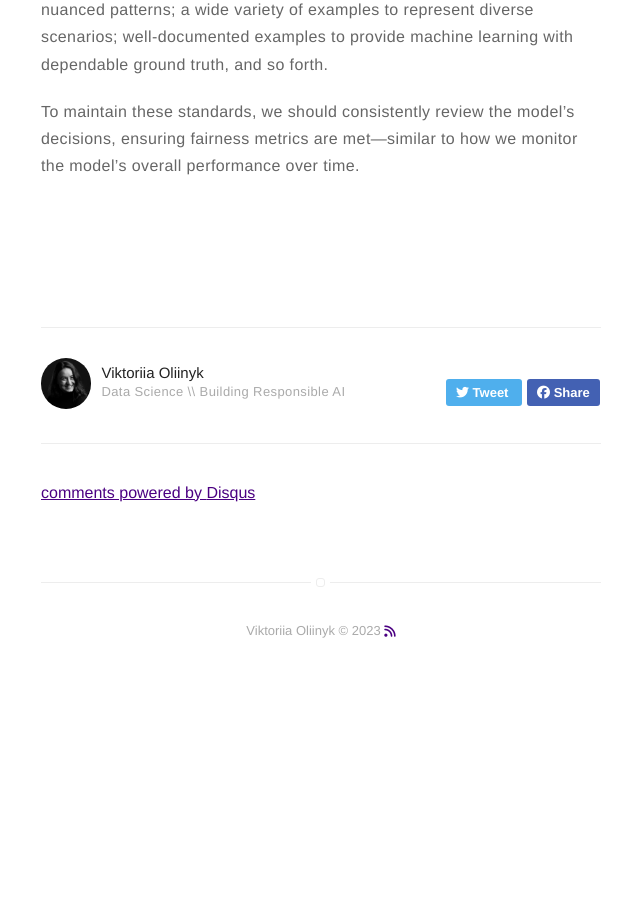
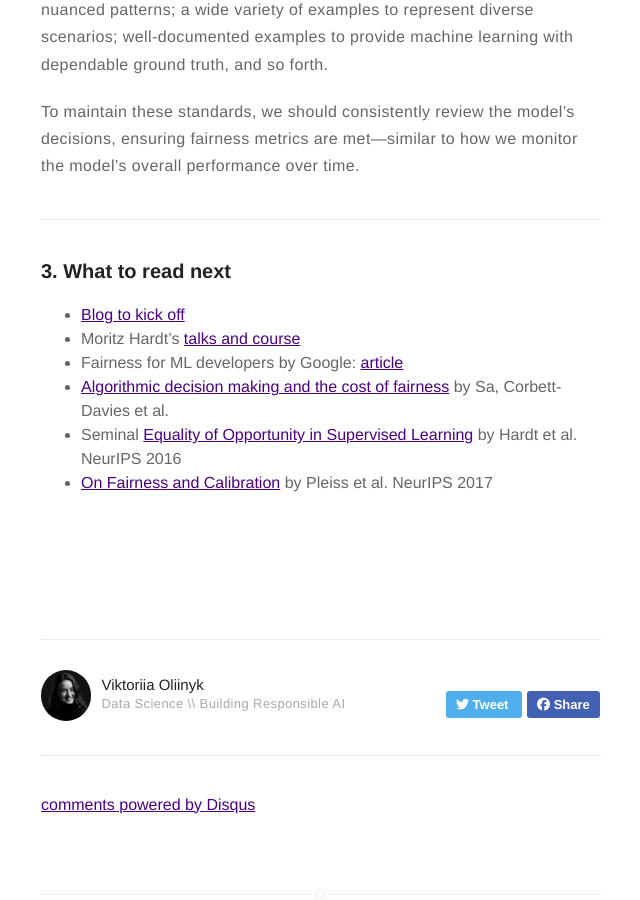
Before and after one commit to vikoliinyk/vikoliinyk.github.io, a Jekyll site: the page built from _posts/2023-08-30-cycle-of-ml.markdown, in a window 1280 px wide and 900 px high, scrolled down 1966 px. Shown: the whole window, without its empty margins (319-959 px from the left). Built offline with Jekyll 4.4.1, drawn with Linux system fonts in a browser that asks for light colours; nearby versions of some CDN libraries; comment, search, counter and statistics services are not loaded; before the commit the page ends 2645 px from its top, so only the background shows below that.

Commit message:
Update fairness post

```diff
--- a/_posts/2023-08-30-cycle-of-ml.markdown
+++ b/_posts/2023-08-30-cycle-of-ml.markdown
@@ -45,3 +45,12 @@ So, how can we ensure decisions are made with integrity and for the right motive
 The answer lies in rigorous data standards: ample examples to reveal nuanced patterns; a wide variety of examples to represent diverse scenarios; well-documented examples to provide machine learning with dependable ground truth, and so forth.
 
 To maintain these standards, we should consistently review the model's decisions, ensuring fairness metrics are met—similar to how we monitor the model's overall performance over time.
+
+---
+### 3. What to read next
+- [Blog to kick off](https://towardsdatascience.com/a-tutorial-on-fairness-in-machine-learning-3ff8ba1040cb)
+- Moritz Hardt's [talks and course](https://fairmlclass.github.io/)
+- Fairness for ML developers by Google: [article](https://developers.google.com/machine-learning/fairness-overview/)
+- [Algorithmic decision making and the cost of fairness](https://arxiv.org/abs/1701.08230) by Sa, Corbett-Davies et al.
+- Seminal [Equality of Opportunity in Supervised Learning](https://arxiv.org/abs/1610.02413) by Hardt et al. NeurIPS 2016
+- [On Fairness and Calibration](https://arxiv.org/abs/1709.02012) by Pleiss et al. NeurIPS 2017
```
